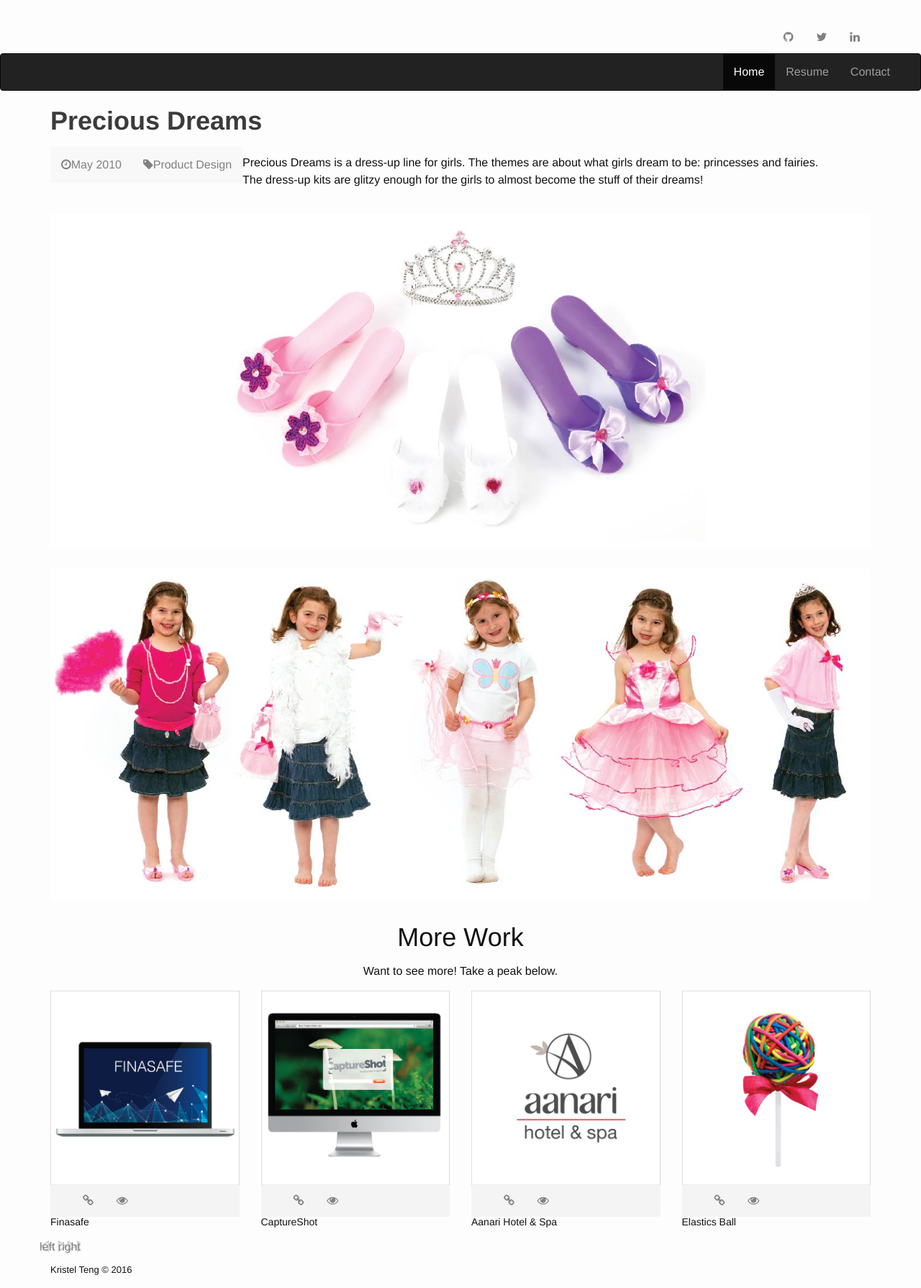
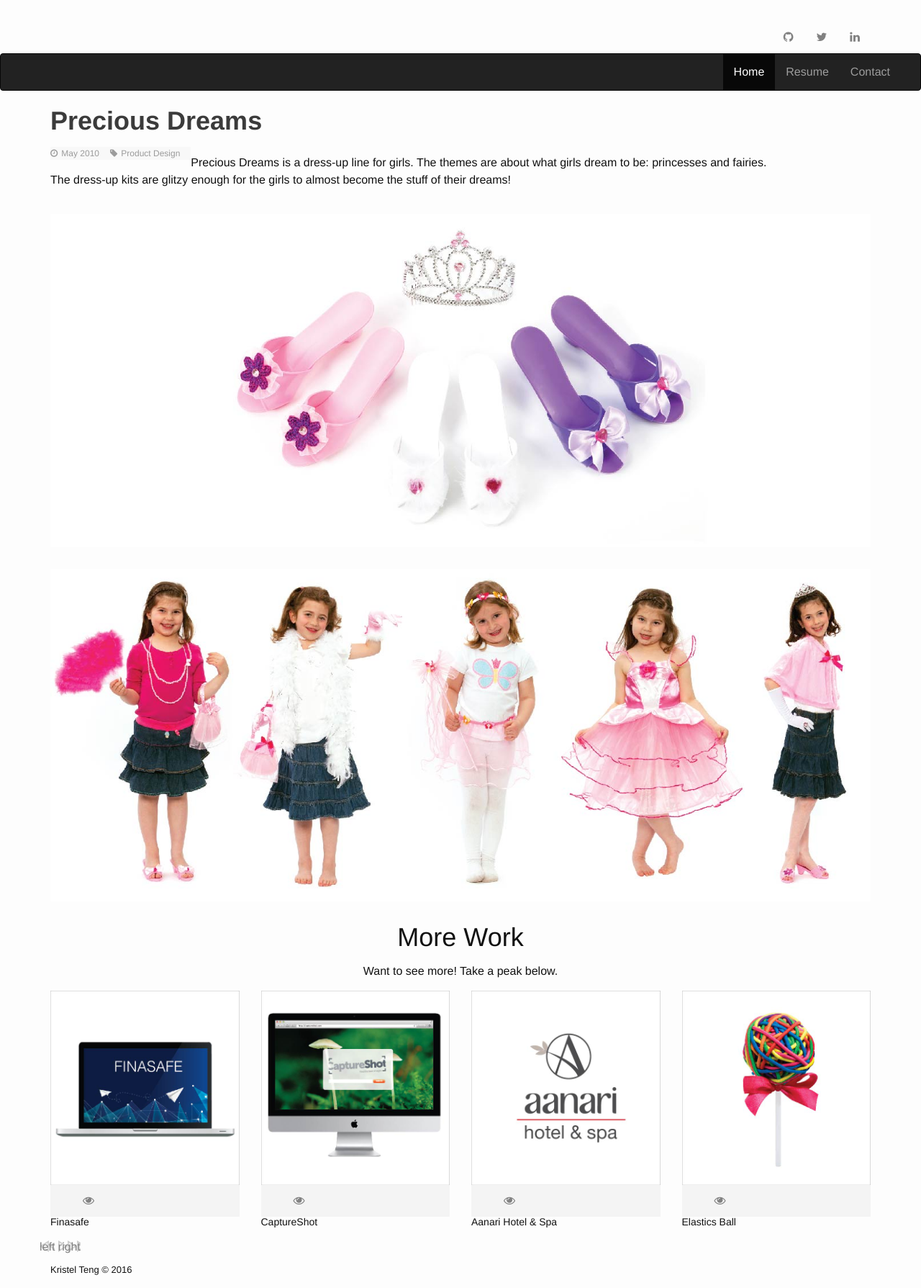
Before and after one commit to kristelteng/personal_site, a Jekyll site: the page built from precious-dreams.html, in a window 1280 px wide. Shown: the whole page at 72% size. Built offline with Jekyll 4.4.1, drawn with Linux system fonts in a browser that asks for light colours.

Commit message:
replace fa link with eye link, add class to subsection tags

```diff
--- a/precious-dreams.html
+++ b/precious-dreams.html
@@ -13,8 +13,8 @@
                 <div class="project-name overflow">
                     <h2 class="bold">Precious Dreams </h2>
                     <ul class="nav navbar-nav navbar-default">
-                        <li><a href="#"><i class="fa fa-clock-o"></i>May 2010</a></li>
-                        <li><a href="#"><i class="fa fa-tag"></i>Product Design</a></li>
+                        <li class="subsection-icon"><i class="fa fa-clock-o subsection"></i>May 2010</li>
+                         <li class="subsection-icon"><i class="fa fa-tag subsection"></i>Product Design</li>
                     </ul>
                 </div>
                 <p class="project-description">Precious Dreams is a dress-up line for girls. The themes are about what girls dream to be: princesses and fairies. <br>The dress-up kits are glitzy enough for the girls to almost become the stuff of their dreams!</p>
@@ -83,8 +83,8 @@
                                     </div>
                                     <div class="portfolio-view">
                                         <ul class="nav nav-pills">
-                                            <li><a href="privacyshell.html"><i class="fa fa-link"></i></a></li>
-                                            <li><a href="images/portfolio/portfolio-pic-03.jpg" data-lightbox="example-set"><i class="fa fa-eye"></i></a></li>
+                                            <li><a href="privacyshell.html"><i class="fa fa-eye"></i></a></li>
+                                            <!-- <li><a href="images/portfolio/portfolio-pic-03.jpg" data-lightbox="example-set"><i class="fa fa-eye"></i></a></li> -->
                                         </ul>
                                     </div>
                                 </div>
@@ -103,8 +103,8 @@
                                     </div>
                                     <div class="portfolio-view">
                                         <ul class="nav nav-pills">
-                                            <li><a href="psnapper.html"><i class="fa fa-link"></i></a></li>
-                                            <li><a href="images/portfolio/portfolio-pic-05.jpg" data-lightbox="example-set"><i class="fa fa-eye"></i></a></li>
+                                            <li><a href="psnapper.html"><i class="fa fa-eye"></i></a></li>
+                                            <!-- <li><a href="images/portfolio/portfolio-pic-05.jpg" data-lightbox="example-set"><i class="fa fa-eye"></i></a></li> -->
                                         </ul>
                                     </div>
                                 </div>
@@ -123,8 +123,8 @@
                                     </div>
                                     <div class="portfolio-view">
                                         <ul class="nav nav-pills">
-                                            <li><a href="topsecret.html"><i class="fa fa-link"></i></a></li>
-                                            <li><a href="images/portfolio/portfolio-pic-04.jpg" data-lightbox="example-set"><i class="fa fa-eye"></i></a></li>
+                                            <li><a href="topsecret.html"><i class="fa fa-eye"></i></a></li>
+                                            <!-- <li><a href="images/portfolio/portfolio-pic-04.jpg" data-lightbox="example-set"><i class="fa fa-eye"></i></a></li> -->
                                         </ul>
                                     </div>
                                 </div>
@@ -143,8 +143,8 @@
                                     </div>
                                     <div class="portfolio-view">
                                         <ul class="nav nav-pills">
-                                            <li><a href="ask.html"><i class="fa fa-link"></i></a></li>
-                                            <li><a href="images/portfolio/portfolio-pic-06.jpg" data-lightbox="example-set"><i class="fa fa-eye"></i></a></li>
+                                            <li><a href="ask.html"><i class="fa fa-eye"></i></a></li>
+                                            <!-- <li><a href="images/portfolio/portfolio-pic-06.jpg" data-lightbox="example-set"><i class="fa fa-eye"></i></a></li> -->
                                         </ul>
                                     </div>
                                 </div>
@@ -168,8 +168,8 @@
                                     </div>
                                     <div class="portfolio-view">
                                         <ul class="nav nav-pills">
-                                            <li><a href="finasafe.html"><i class="fa fa-link"></i></a></li>
-                                            <li><a href="images/portfolio/portfolio-pic-01.jpg" data-lightbox="example-set"><i class="fa fa-eye"></i></a></li>
+                                            <li><a href="finasafe.html"><i class="fa fa-eye"></i></a></li>
+                                            <!-- <li><a href="images/portfolio/portfolio-pic-01.jpg" data-lightbox="example-set"><i class="fa fa-eye"></i></a></li> -->
                                         </ul>
                                     </div>
                                 </div>
@@ -188,8 +188,8 @@
                                     </div>
                                     <div class="portfolio-view">
                                         <ul class="nav nav-pills">
-                                            <li><a href="captureshot.html"><i class="fa fa-link"></i></a></li>
-                                            <li><a href="images/portfolio/portfolio-pic-07.jpg" data-lightbox="example-set"><i class="fa fa-eye"></i></a></li>
+                                            <li><a href="captureshot.html"><i class="fa fa-eye"></i></a></li>
+                                            <!-- <li><a href="images/portfolio/portfolio-pic-07.jpg" data-lightbox="example-set"><i class="fa fa-eye"></i></a></li> -->
                                         </ul>
                                     </div>
                                 </div>
@@ -208,8 +208,8 @@
                                     </div>
                                     <div class="portfolio-view">
                                         <ul class="nav nav-pills">
-                                            <li><a href="aanari.html"><i class="fa fa-link"></i></a></li>
-                                            <li><a href="images/portfolio/portfolio-pic-02.jpg" data-lightbox="example-set"><i class="fa fa-eye"></i></a></li>
+                                            <li><a href="aanari.html"><i class="fa fa-eye"></i></a></li>
+                                            <!-- <li><a href="images/portfolio/portfolio-pic-02.jpg" data-lightbox="example-set"><i class="fa fa-eye"></i></a></li> -->
                                         </ul>
                                     </div>
                                 </div>
@@ -228,8 +228,8 @@
                                     </div>
                                     <div class="portfolio-view">
                                         <ul class="nav nav-pills">
-                                            <li><a href="elastics-ball.html"><i class="fa fa-link"></i></a></li>
-                                            <li><a href="images/portfolio/portfolio-pic-08.jpg" data-lightbox="example-set"><i class="fa fa-eye"></i></a></li>
+                                            <li><a href="elastics-ball.html"><i class="fa fa-eye"></i></a></li>
+                                            <!-- <li><a href="images/portfolio/portfolio-pic-08.jpg" data-lightbox="example-set"><i class="fa fa-eye"></i></a></li> -->
                                         </ul>
                                     </div>
                                 </div>
@@ -252,8 +252,8 @@
                                     </div>
                                     <div class="portfolio-view">
                                         <ul class="nav nav-pills">
-                                            <li><a href="hosiery.html"><i class="fa fa-link"></i></a></li>
-                                            <li><a href="images/portfolio/portfolio-pic-09.jpg" data-lightbox="example-set"><i class="fa fa-eye"></i></a></li>
+                                            <li><a href="hosiery.html"><i class="fa fa-eye"></i></a></li>
+                                            <!-- <li><a href="images/portfolio/portfolio-pic-09.jpg" data-lightbox="example-set"><i class="fa fa-eye"></i></a></li> -->
                                         </ul>
                                     </div>
                                 </div>
@@ -272,8 +272,8 @@
                                     </div>
                                     <div class="portfolio-view">
                                         <ul class="nav nav-pills">
-                                            <li><a href="headwear.html"><i class="fa fa-link"></i></a></li>
-                                            <li><a href="images/portfolio/portfolio-pic-11.jpg" data-lightbox="example-set"><i class="fa fa-eye"></i></a></li>
+                                            <li><a href="headwear.html"><i class="fa fa-eye"></i></a></li>
+                                            <!-- <li><a href="images/portfolio/portfolio-pic-11.jpg" data-lightbox="example-set"><i class="fa fa-eye"></i></a></li> -->
                                         </ul>
                                     </div>
                                 </div>
@@ -292,8 +292,8 @@
                                     </div>
                                     <div class="portfolio-view">
                                         <ul class="nav nav-pills">
-                                            <li><a href="gift-set.html"><i class="fa fa-link"></i></a></li>
-                                            <li><a href="images/portfolio/portfolio-pic-12.jpg" data-lightbox="example-set"><i class="fa fa-eye"></i></a></li>
+                                            <li><a href="gift-set.html"><i class="fa fa-eye"></i></a></li>
+                                            <!-- <li><a href="images/portfolio/portfolio-pic-12.jpg" data-lightbox="example-set"><i class="fa fa-eye"></i></a></li> -->
                                         </ul>
                                     </div>
                                 </div>
```
